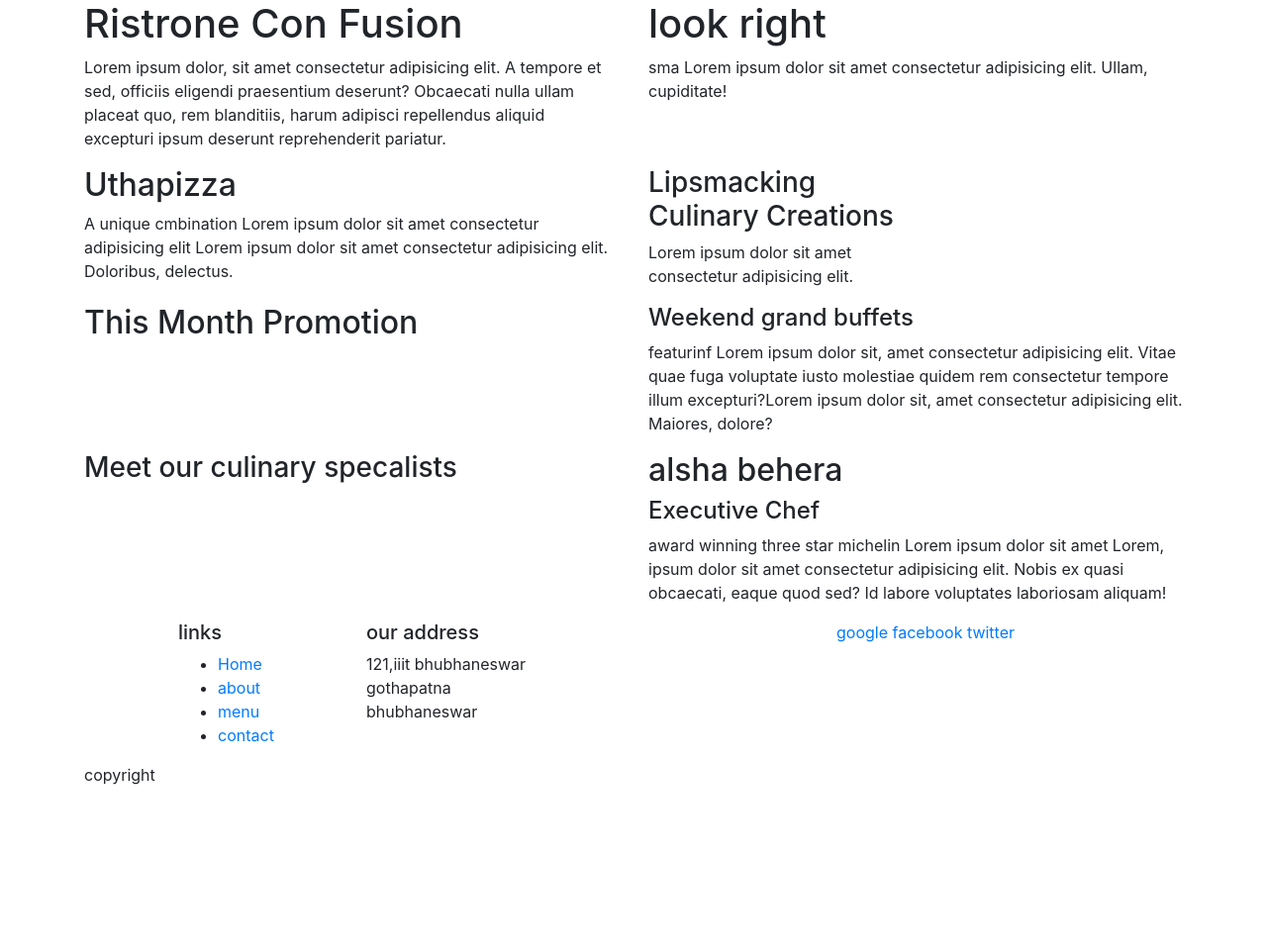
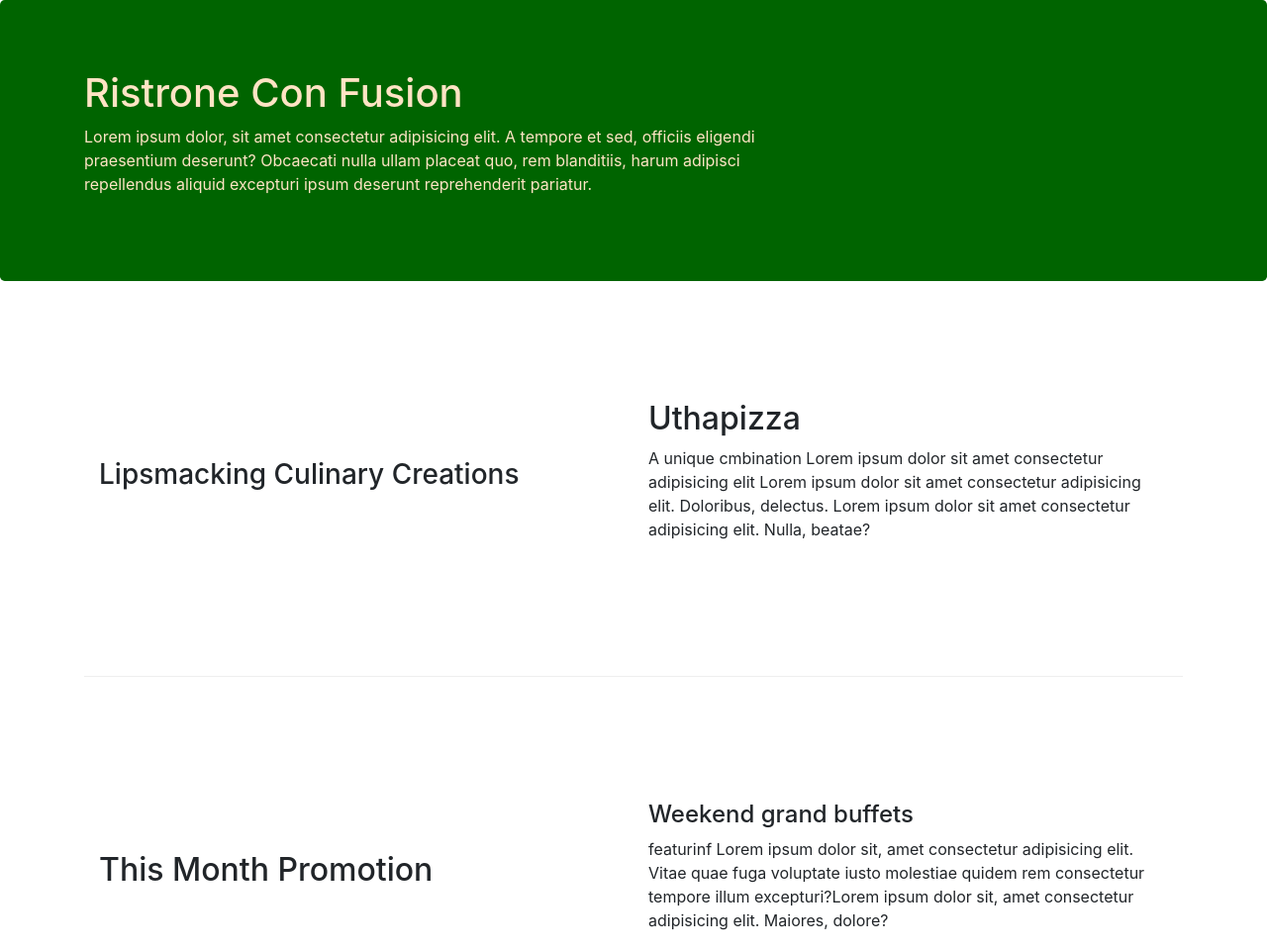
Before and after one commit to alshabehera/bootstrap, a website: page index.html in a window 1280 px wide. Shown: the top 961 px of the page at 99% size. Before the commit the page ends 811 px from the top, so only its background shows below. Drawn offline with nearby package versions, Linux system fonts and the light colour scheme.

Commit message:
responsible gridDesign

```diff
--- /dev/null
+++ b/css/style.css
@@ -0,0 +1,40 @@
+.row-header {
+    margin:0px auto;
+    padding:0px auto;
+
+}
+
+.row-content{
+    margin:0px auto;
+   padding: 50px 0px 50px 0px;
+    border-bottom:  1px ridge;
+    min-height: 400px;
+}
+
+.footer{
+    background-color:rgb(170, 194, 34);
+    margin:0px auto;
+    padding:20px 0px 20px 0px;
+}
+
+.jumbotron{
+    padding:70px 30px 70px 30px;
+    margin: 0px auto;
+    background: darkgreen;
+    color:bisque;
+}
+.address{
+    font-size:80%;
+    margin:0px;
+    color:#0f0f0f;
+
+
+}
+
+address{
+    /*font-size:80%;*/
+    margin:0px;
+    color:#0f0f0f;
+
+
+}
--- a/index.html
+++ b/index.html
@@ -8,42 +8,39 @@
     <meta http-equiv="x-ua-compatible" content="ie=edge">
     <!-- Bootstrap CSS -->
     <link rel="stylesheet" href="node_modules/bootstrap/dist/css/bootstrap.min.css">
+    <link rel="stylesheet" href="css/style.css">
 </head>
 
 <body>
-    <header>
+    <header class="jumbotron">
         <div class="container">
-            <div class="row">
-                <div class="col-12 col-sm-6">
+            <div class="row row-hearder">
+                <div class="col-12 col-sm-8">
                     <h1>Ristrone Con Fusion</h1>
                         <p>Lorem ipsum dolor, sit amet consectetur adipisicing elit. A tempore et sed, officiis eligendi
                             praesentium deserunt? Obcaecati nulla ullam placeat quo, rem blanditiis, harum adipisci
                             repellendus aliquid excepturi ipsum deserunt reprehenderit pariatur.</p>
 
                 </div>
-            <div class="col-12 col-sm">
-                <h1>look right</h1>
-                sma Lorem ipsum dolor sit amet consectetur adipisicing elit. Ullam, cupiditate!
 
-            </div>
             </div>
         </div>
     </header>
 
     <div class="container">
-        <div class="row">
-            <div class="col-12 col-sm-4 order-sm-last col-md-3">
+        <div class="row row-content align-items-center">
+            <div class="col-12 col-sm-4 order-sm-first col-md-6">
                 <h3>Lipsmacking Culinary Creations</h3>
-                <p>Lorem ipsum dolor sit amet consectetur adipisicing elit.</p>
+
             </div>
-        <div class="col col-sm-8 order-sm-first col-md-6">
+        <div class="col col-sm-8 order-sm-last col-md-6">
             <h2>Uthapizza</h2>
-            <p>A unique cmbination Lorem ipsum dolor sit amet consectetur adipisicing elit Lorem ipsum dolor sit amet consectetur adipisicing elit. Doloribus, delectus.</p>
+            <p>A unique cmbination Lorem ipsum dolor sit amet consectetur adipisicing elit Lorem ipsum dolor sit amet consectetur adipisicing elit. Doloribus, delectus. Lorem ipsum dolor sit amet consectetur adipisicing elit. Nulla, beatae?</p>
         </div>
         </div>
 
 
-    <div class="row">
+    <div class="row row-content align-items-center">
     <div class="col-12 col-sm-3 col-md-6">
         <h2>This Month Promotion</h2>
     </div>
@@ -54,12 +51,12 @@
      </div>
     </div>
 
-    <div class="row">
+    <div class="row row-conetnt align-items-center">
         <div class="col-12 col-sm-4 col-md-6">
             <h3>Meet our culinary specalists</h3>
         </div>
         <div class="col-12 col-sm col-md">
-            <h2>alsha behera</h2>
+            <h2><b>Alsha Behera</b></h2>
             <h4>Executive Chef</h4>
             <p>award winning three star michelin Lorem ipsum dolor sit amet Lorem, ipsum dolor sit amet consectetur adipisicing elit. Nobis ex quasi obcaecati, eaque quod sed? Id labore voluptates laboriosam aliquam!
             </p>
@@ -67,38 +64,40 @@
     </div>
 </div>
 
-<footer>
+<footer class="footer">
     <div>
     <div class="container">
-        <div class="row">
+        <div class="row row-content align-items-center">
             <div class="col-4 offset-1 col-sm-2">
                 <h5>links</h5>
-                <ul>
+                <ul class="list-unstyled">
                     <li><a href="#">Home</a></li>
-                    <li><a href="#">about</a></li>
-                    <li><a href="#">menu</a></li>
-                    <li><a href="#">contact</a></li>
+                    <li><a href="#">About</a></li>
+                    <li><a href="#">Menu</a></li>
+                    <li><a href="#">Contact</a></li>
                 </ul>
             </div>
-            <div class="col-4 col-sm-5">
-                <h5>our address</h5>
+            <div class="col-4 col-sm-9 col-md-5">
+                <div class="address">
+                <h5>Our address</h5>
                 <address>
-                    121,iiit bhubhaneswar<br>
-                    gothapatna<br>
-                    bhubhaneswar<br>
+                    p/o-121  iiit bhubhaneswar<br>
+                    Gothapatna,maliapada<br>
+                    Bhubhaneswar,Odisha<br>
                 </address>
+                </div>
             </div>
-            <div class="col-3 col-sm-4">
-                <div>
-                    <a href="#">google</a>
-                    <a href="#">facebook</a>
-                    <a href="#">twitter</a>
+            <div class="col-3 col-sm-4 align-self-center">
+                <div class="text-center">
+                    <a href="www.google.com">google</a>
+                    <a href="www.facebook.com">facebook</a>
+                    <a href="www.twitter.com">twitter</a>
                 </div>
             </div>
         </div>
-        <div class="row">
+        <div class="row justify-content-center">
             <div class="col-auto">
-                <p>copyright</p>
+                <p>@ copyright 220115 </p>
             </div>
         </div>
     </div>
```
